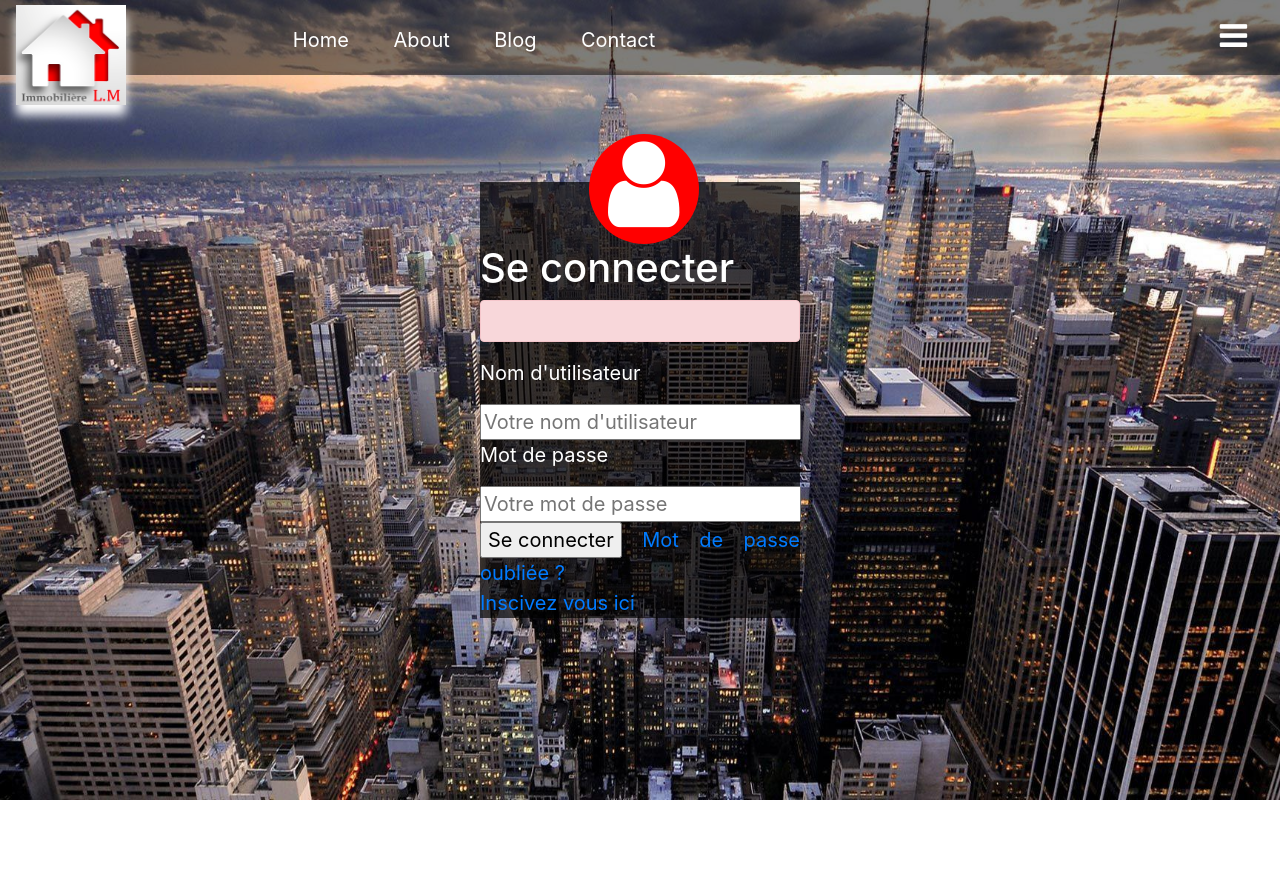
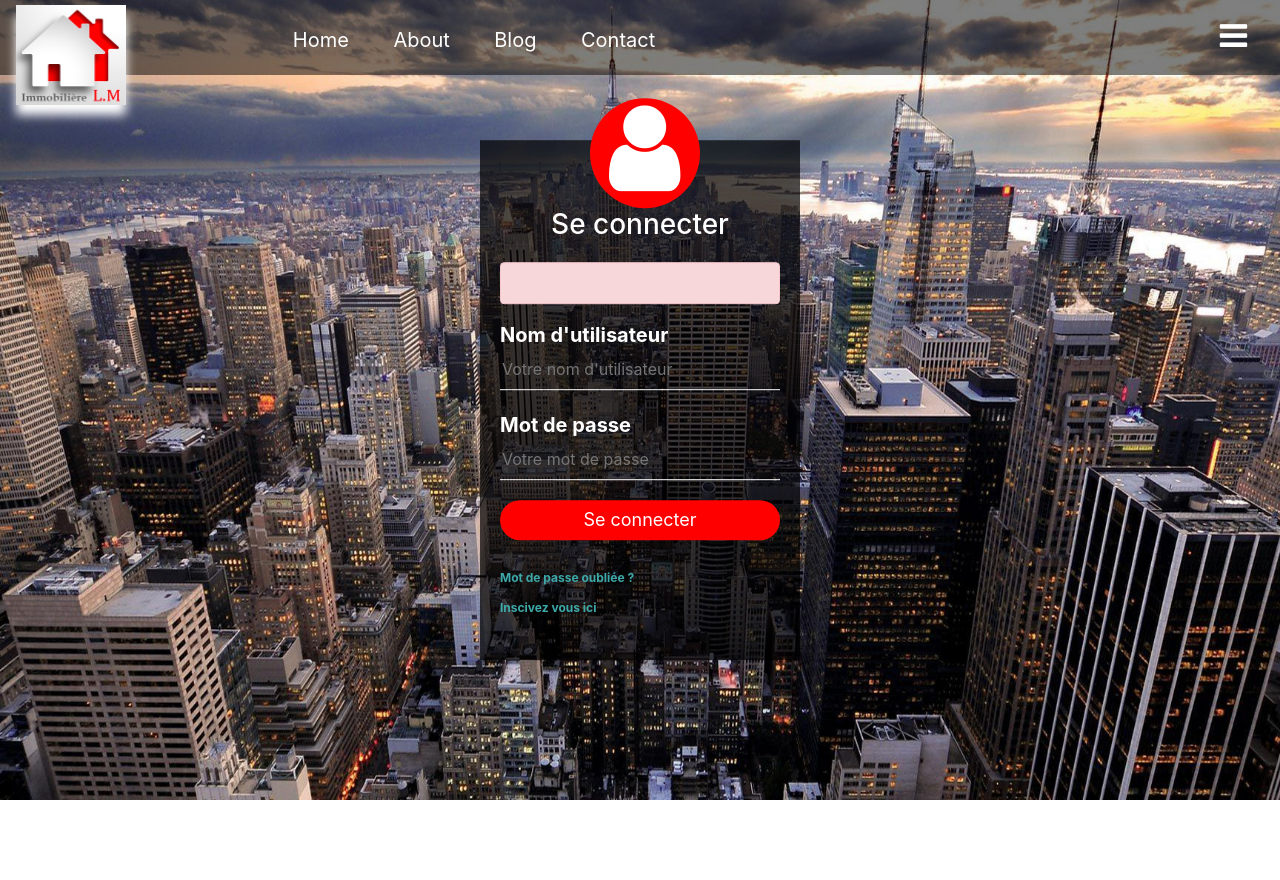
Before and after one commit to Ousmane-ndiaye/Ousmane-Seydou, a PHP site: page / in a window 1280 px wide. Run offline with PHP 8.4, Linux system fonts and the light colour scheme; some libraries are stand-ins or nearby versions.

Commit message:
findu formulaire d'inscript

```diff
--- a/inc/css/deco.css
+++ b/inc/css/deco.css
@@ -80,6 +80,7 @@ header nav ul li a {
     height: auto;
     background: rgba(0, 0, 0, 0.7);
     color: white;
+    padding: 0px 20px 40px 20px;
     position: absolute;
     top: 50%;
     left: 50%;
@@ -93,7 +94,64 @@ header nav ul li a {
     color: white;
     background: red;
     border-radius: 50%;
-    margin-left: 34%;
+    margin-left: 32%;
     margin-top: -15%;
     text-align: center;
 }
+
+h1 {
+    margin: 0;
+    padding: 0 0 20px;
+    text-align: center;
+    font-size: 28px;
+}
+
+.loginbox p {
+    margin: 0;
+    padding: 0;
+    font-weight: bold;
+}
+
+.loginbox input {
+    width: 100%;
+    margin-bottom: 20px;
+}
+
+input[type=text],
+input[type=password] {
+    border: none;
+    border-bottom: 1px solid white;
+    background: transparent;
+    outline: none;
+    height: 40px;
+    color: white;
+    font-size: 16px;
+}
+
+input[type=submit] {
+    border: none;
+    outline: none;
+    height: 40px;
+    background: red;
+    color: white;
+    font-size: 18px;
+    border-radius: 22px;
+}
+
+input[type=submit]:hover {
+    cursor: pointer;
+    font-size: 20px;
+}
+
+.loginbox a {
+    text-decoration: none;
+    font-size: 12px;
+    line-height: 20px;
+    color: rgb(61, 169, 169);
+    font-weight: bold;
+}
+
+.loginbox a:hover {
+    color: white;
+    text-decoration: underline;
+}
```
